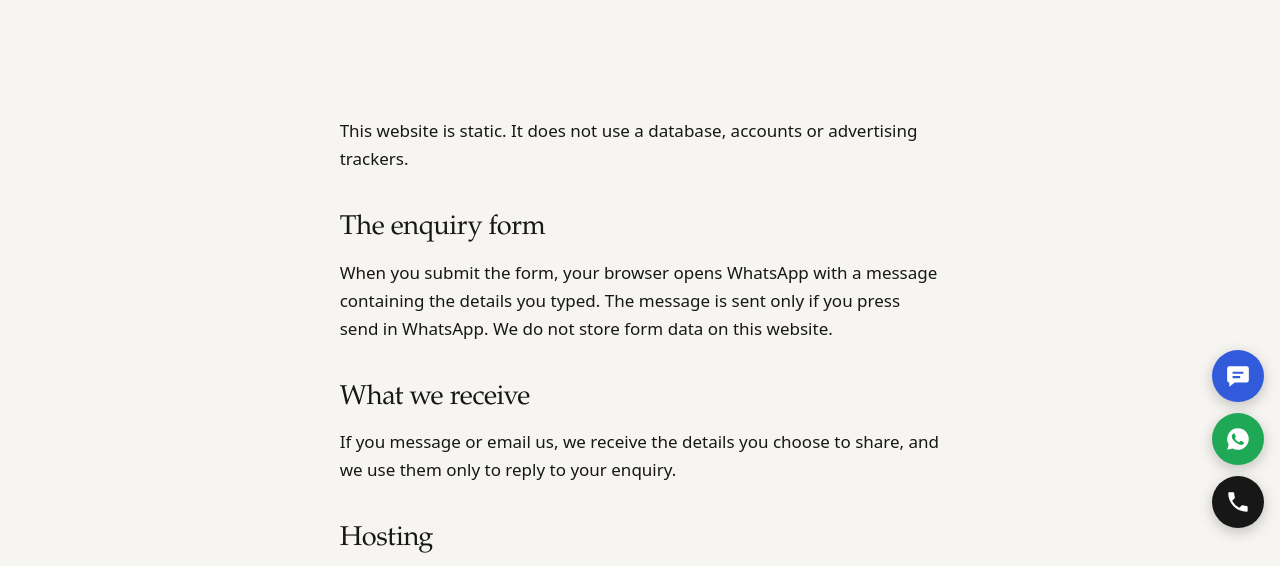
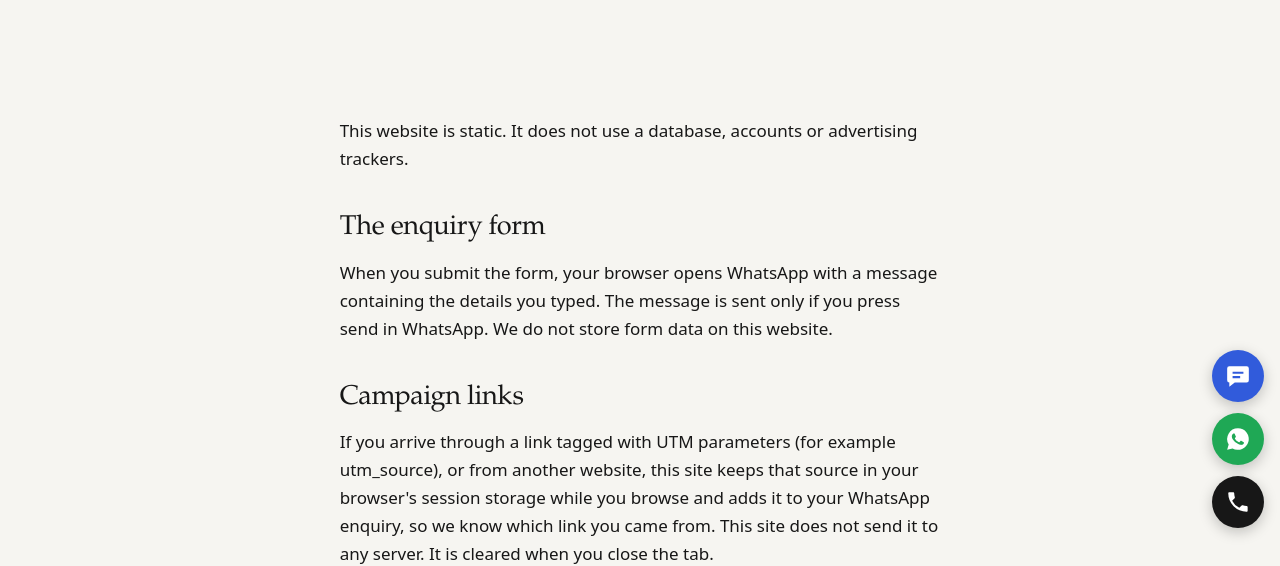
Before and after one commit to shrikantaitech/shrikantaitech.github.io, a plain HTML site: page privacy.html in a window 1280 px wide. Shown: the part 256-822 px from the top of the page. Drawn offline with Linux system fonts and the light colour scheme.

Commit message:
Update privacy.html

```diff
--- a/privacy.html
+++ b/privacy.html
@@ -28,6 +28,7 @@
 <section class="section" style="border-top:0"><div class="wrap prose">
 <p>This website is static. It does not use a database, accounts or advertising trackers.</p>
 <h2>The enquiry form</h2><p>When you submit the form, your browser opens WhatsApp with a message containing the details you typed. The message is sent only if you press send in WhatsApp. We do not store form data on this website.</p>
+<h2>Campaign links</h2><p>If you arrive through a link tagged with UTM parameters (for example utm_source), or from another website, this site keeps that source in your browser's session storage while you browse and adds it to your WhatsApp enquiry, so we know which link you came from. This site does not send it to any server. It is cleared when you close the tab.</p>
 <h2>What we receive</h2><p>If you message or email us, we receive the details you choose to share, and we use them only to reply to your enquiry.</p>
 <h2>Hosting</h2><p>The site is hosted on GitHub Pages, which may keep standard server logs under its own privacy policy.</p>
 <h2>Contact</h2><p>Questions about privacy: <a href="mailto:shrikantmaid9@gmail.com">shrikantmaid9@gmail.com</a>.</p></div></section></main>
```
